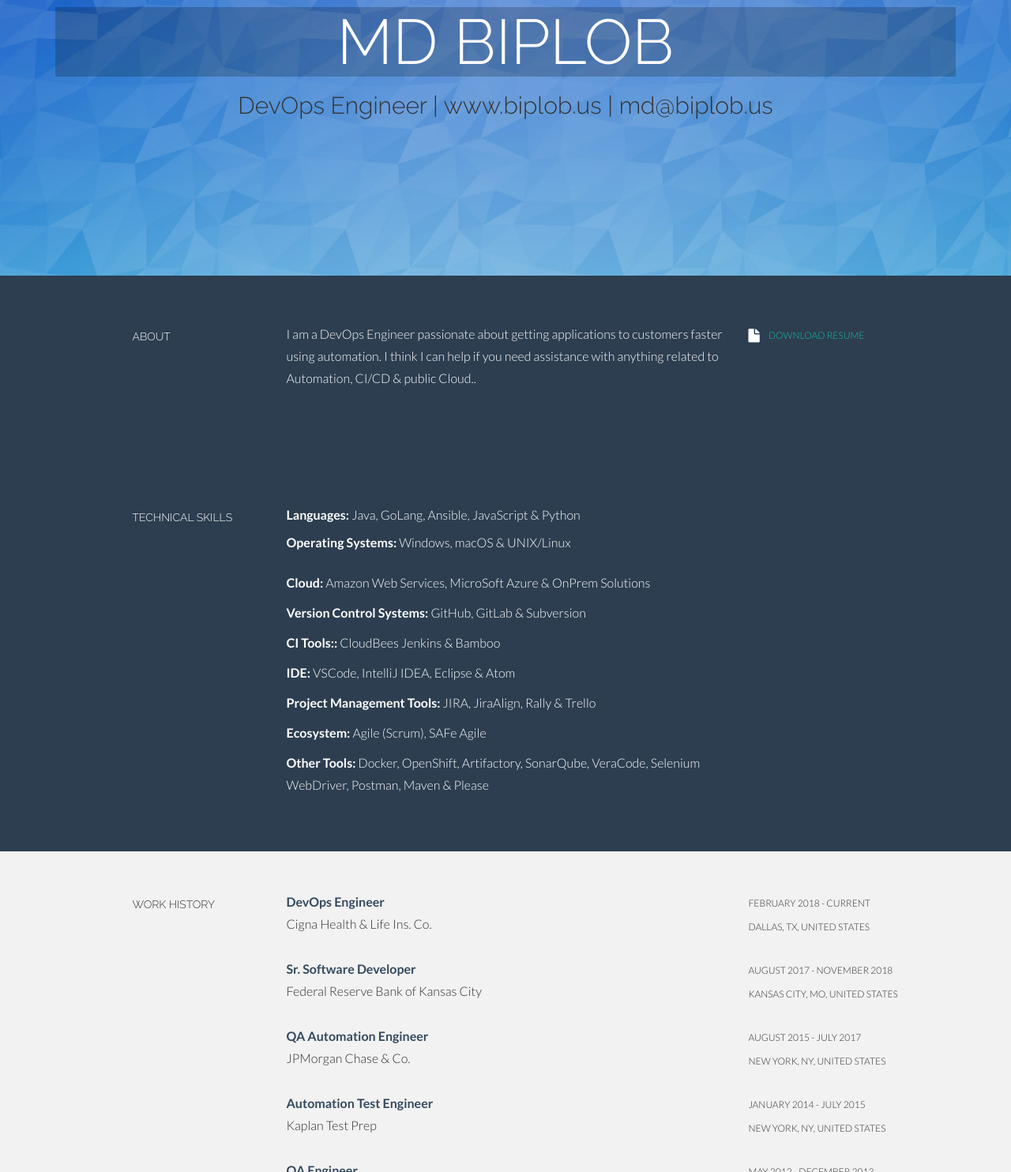
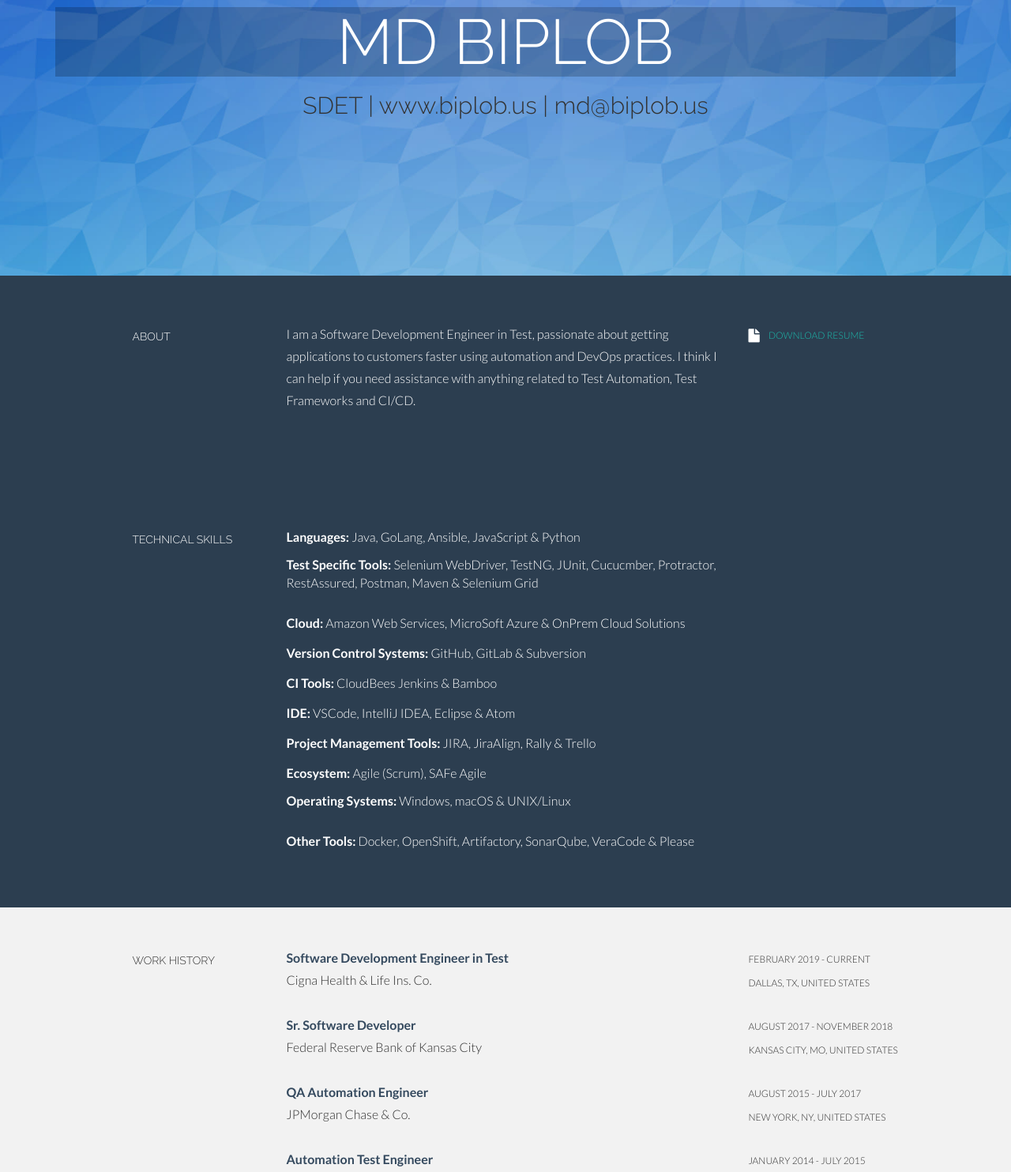
Before and after one commit to mbiplob/GitHub.Pages, a plain HTML site: page index.html in a window 1280 px wide. Shown: the part 151-1635 px from the top of the page at 79% size. Drawn offline with Linux system fonts and the light colour scheme.

Commit message:
Updating for SDET

```diff
--- a/index.html
+++ b/index.html
@@ -51,7 +51,7 @@
 					<!-- EDIT: name -->
 					<h1>MD BIPLOB</h1>
 					<!-- EDIT: title | email -->
-					<h2>DevOps Engineer | www.biplob.us | md@biplob.us</h2>
+					<h2>SDET | www.biplob.us | md@biplob.us</h2>
 				</div><!--/.col-lg-12 -->
 			</div><!--/.row -->
 		</div><!--/.container -->
@@ -67,11 +67,11 @@
 				</div>
 				<div class="col-lg-6">
 					<!-- EDIT: about -->
-					<p>I am a DevOps Engineer passionate about getting applications to customers faster using automation. I think I can help if you need assistance with anything related to Automation, CI/CD & public Cloud..</p>
+					<p>I am a Software Development Engineer in Test, passionate about getting applications to customers faster using automation and DevOps practices. I think I can help if you need assistance with anything related to Test Automation, Test Frameworks and CI/CD.</p>
 				</div>
 				<div class="col-lg-3">
 					<!-- EDIT: download link -->
-					<p><a href="https://s3.amazonaws.com/shared-files-for-everyone-md/resume/MD_BIPLOB_RESUME_001.pdf" target="_blank"><i class="icon-file"></i> <sm>DOWNLOAD RESUME</sm></a></p>
+					<p><a href="https://s3.amazonaws.com/shared-files-for-everyone-md/resume/MD_BIPLOB_RESUME.pdf" target="_blank"><i class="icon-file"></i> <sm>DOWNLOAD RESUME</sm></a></p>
 				</div>
 
 			</div><!--/.row -->
@@ -92,19 +92,19 @@
 						Java, GoLang, Ansible, JavaScript & Python  <br/>
 					</p>
 
-					<p class="tight"></p><t><b>Operating Systems: </b></t>
-						Windows, macOS & UNIX/Linux <br/>
+					<p class="tight"></p><t><b>Test Specific Tools: </b></t>
+					Selenium WebDriver, TestNG, JUnit, Cucucmber, Protractor, RestAssured, Postman, Maven & Selenium Grid <br/>
 					</p>
 
 					<p class="tight"><t><b>Cloud: </b></t>
-						Amazon Web Services, MicroSoft Azure & OnPrem Solutions <br/>
+						Amazon Web Services, MicroSoft Azure & OnPrem Cloud Solutions <br/>
 					</p>
 
 					<p class="tight"><t><b>Version Control Systems: </b></t>
 						GitHub, GitLab & Subversion <br/>
 					</p>
 
-					<p class="tight"><t><b>CI Tools:: </b></t>
+					<p class="tight"><t><b>CI Tools: </b></t>
 						CloudBees Jenkins & Bamboo <br/>
 					</p>
 
@@ -119,9 +119,12 @@
 					<p class="tight"><t><b>Ecosystem: </b></t>
 						Agile (Scrum), SAFe Agile <br/>
 					</p>
+					<p class="tight"></p><t><b>Operating Systems: </b></t>
+						Windows, macOS & UNIX/Linux <br/>
+					</p>
 
 					<p class="tight"><t><b>Other Tools: </b></t>
-						Docker, OpenShift, Artifactory, SonarQube, VeraCode, Selenium WebDriver, Postman, Maven & Please  <br/>
+						Docker, OpenShift, Artifactory, SonarQube, VeraCode & Please  <br/>
 					</p>
 				</div>
 
@@ -141,7 +144,7 @@
 				</div>
 				<!-- EDIT: work line tis section needs to be here -->
 				<div class="col-lg-6">
-					<p class="tight"><t>DevOps Engineer </t><br/>
+					<p class="tight"><t>Software Development Engineer in Test </t><br/>
 						Cigna Health & Life Ins. Co. <br/>
 					</p>
 					<!--
@@ -149,7 +152,7 @@
 					 -->
 				</div>
 				<div class="col-lg-3">
-					<p><sm>FEBRUARY 2018 - CURRENT <br />
+					<p><sm>FEBRUARY 2019 - CURRENT <br />
 					Dallas, TX, United States</sm></p>
 				</div>
 
```
